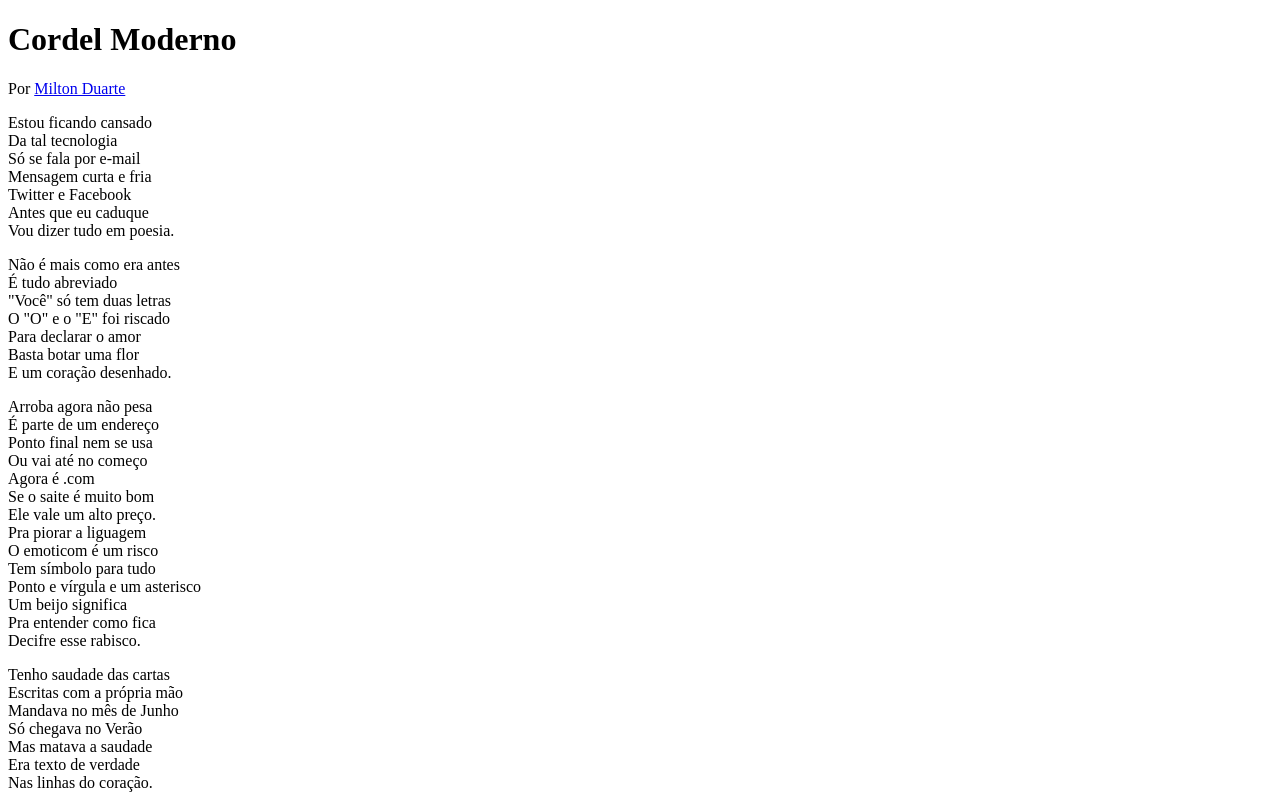
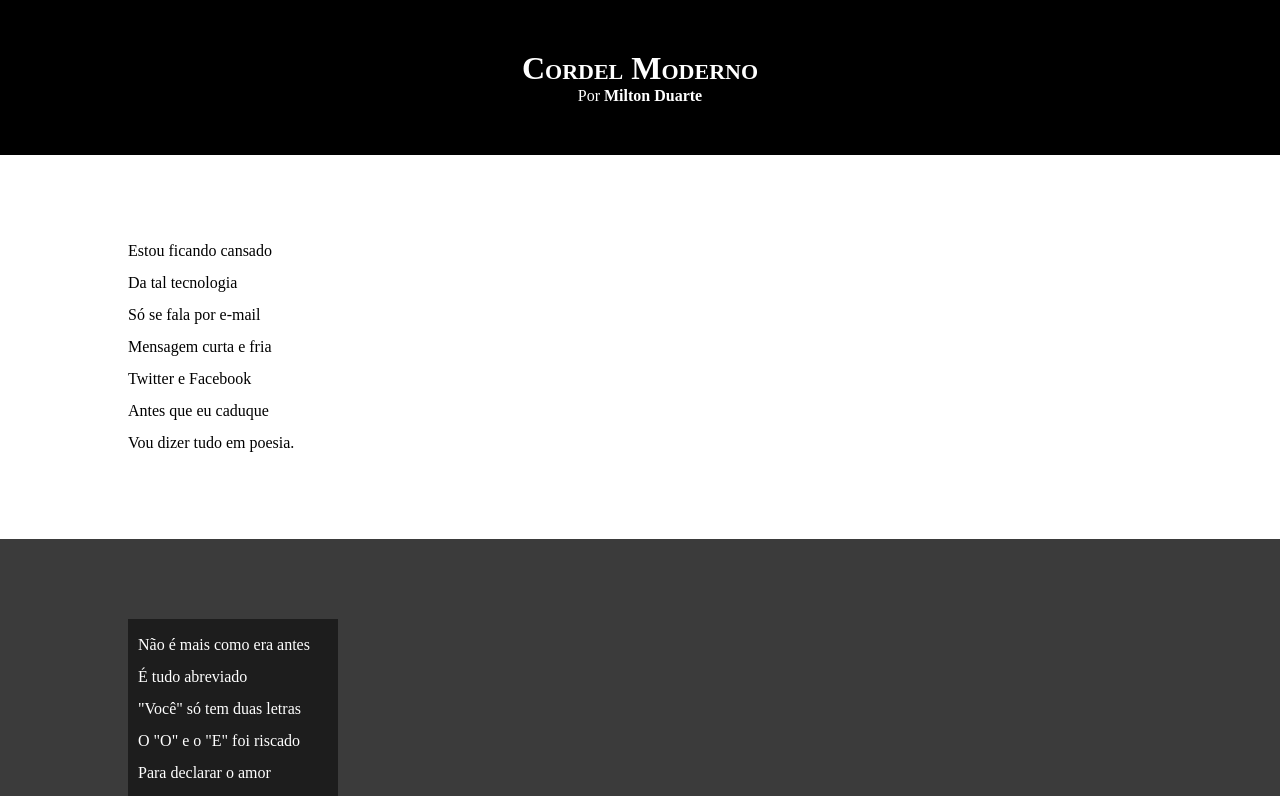
Before and after one commit to bastosjoaovitor/Html-css, a plain HTML site: page Desafios/desafio12/index.html in a window 1280 px wide. Shown: the top 796 px of the page. Drawn offline with Linux system fonts and the light colour scheme.

Commit message:
update style.css desafio 12

```diff
--- a/Desafios/desafio12/index.html
+++ b/Desafios/desafio12/index.html
@@ -14,7 +14,7 @@
         <p>Por <a href="https://www.recantodasletras.com.br/poesias/3186743" target="_blank">Milton Duarte</a></p>
     </header>
 
-    <section>
+    <section class="normal">
         <p>
             Estou ficando cansado <br>
             Da tal tecnologia <br>
@@ -26,7 +26,7 @@
         </p>
     </section>
 
-    <section>
+    <section class="imagem">
         <p>
             Não é mais como era antes <br>
             É tudo abreviado <br>
@@ -38,7 +38,7 @@
         </p>
     </section>
 
-    <section>
+    <section class="normal">
         <p>
             Arroba agora não pesa <br>
             É parte de um endereço <br>
@@ -57,7 +57,7 @@
         </p>
     </section>
 
-    <section>
+    <section class="imagem">
         <p>
             Tenho saudade das cartas <br>
             Escritas com a própria mão <br>
@@ -69,7 +69,7 @@
         </p>
     </section>
 
-    <section>
+    <section class="normal">
         <p>
             Agora, escrevo e envio <br>
             Chegando na mesma hora <br>
--- a/Desafios/desafio12/style/style.css
+++ b/Desafios/desafio12/style/style.css
@@ -1 +1,65 @@
 @charset "UTF-8";
+
+* {
+    margin: 0px;
+    padding: 0px;
+}
+
+html, body {
+    min-width: 100vh;
+    background-color: darkgray;
+}
+
+header {
+    background-color: black;
+    color: white;
+    text-align: center;
+}
+
+header > h1 {
+    padding-top: 50px;
+    font-variant: small-caps;
+}
+
+header > p {
+    padding-bottom: 50px;
+}
+
+a {
+    color: white;
+    text-decoration: none;
+    font-weight: bolder;
+}
+
+a:hover {
+    text-decoration: underline;
+}
+
+section {
+    padding-top: 10vh;
+    padding-bottom: 10vh;
+    line-height: 2em;
+    padding-left: 10vw;
+}
+
+section.normal {
+    background-color: white;
+}
+
+section.imagem {
+    background-color: rgba(0, 0, 0, 0.65);
+    color: white;
+}
+
+section.imagem > p {
+    padding: 10px 0px 10px 10px;
+    background-color: rgba(0, 0, 0, 0.5);
+    max-width: 200px;
+}
+
+footer {
+    background-color: black;
+    color: white;
+    text-align: center;
+    padding: 10px;
+}
```
